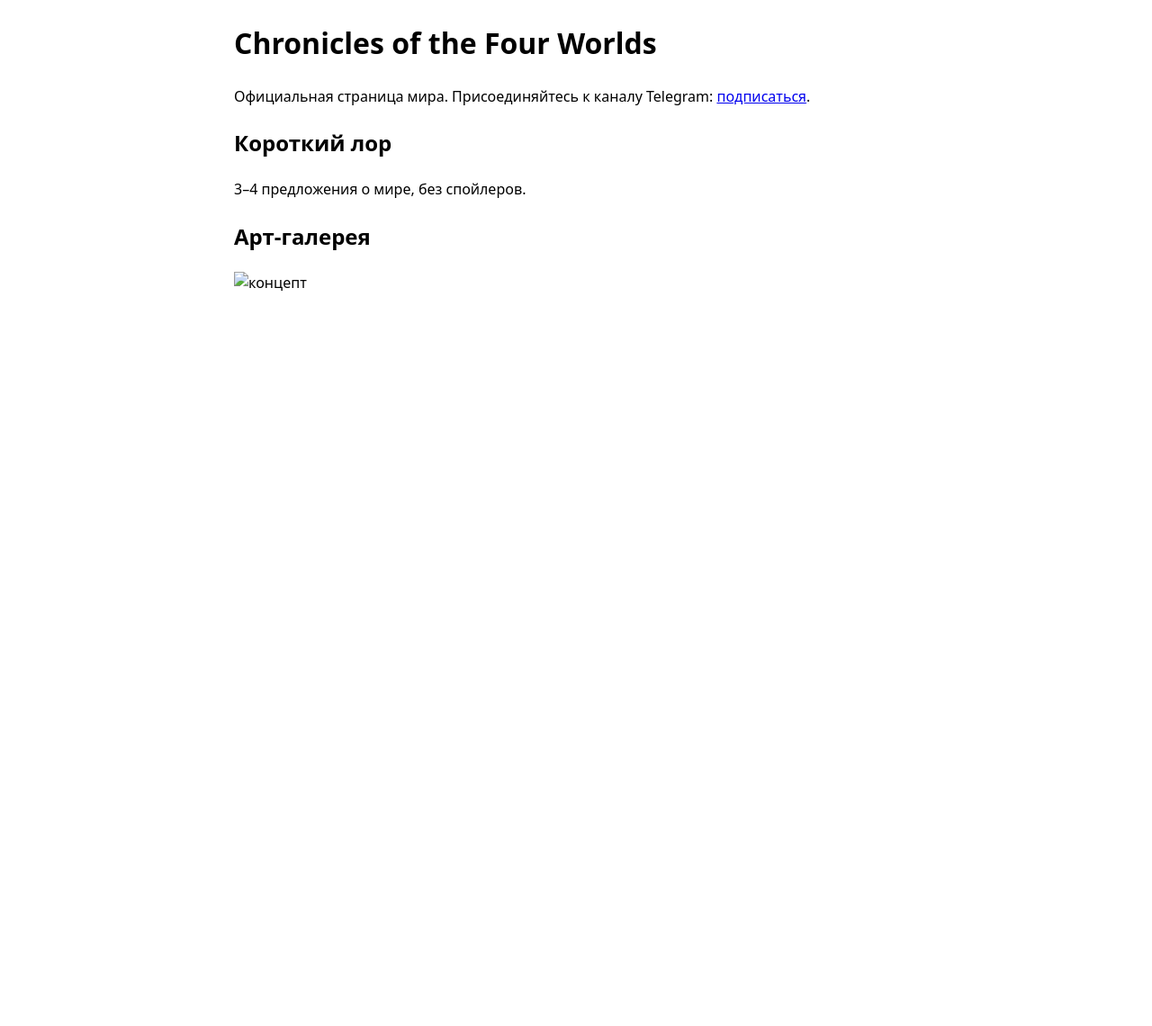
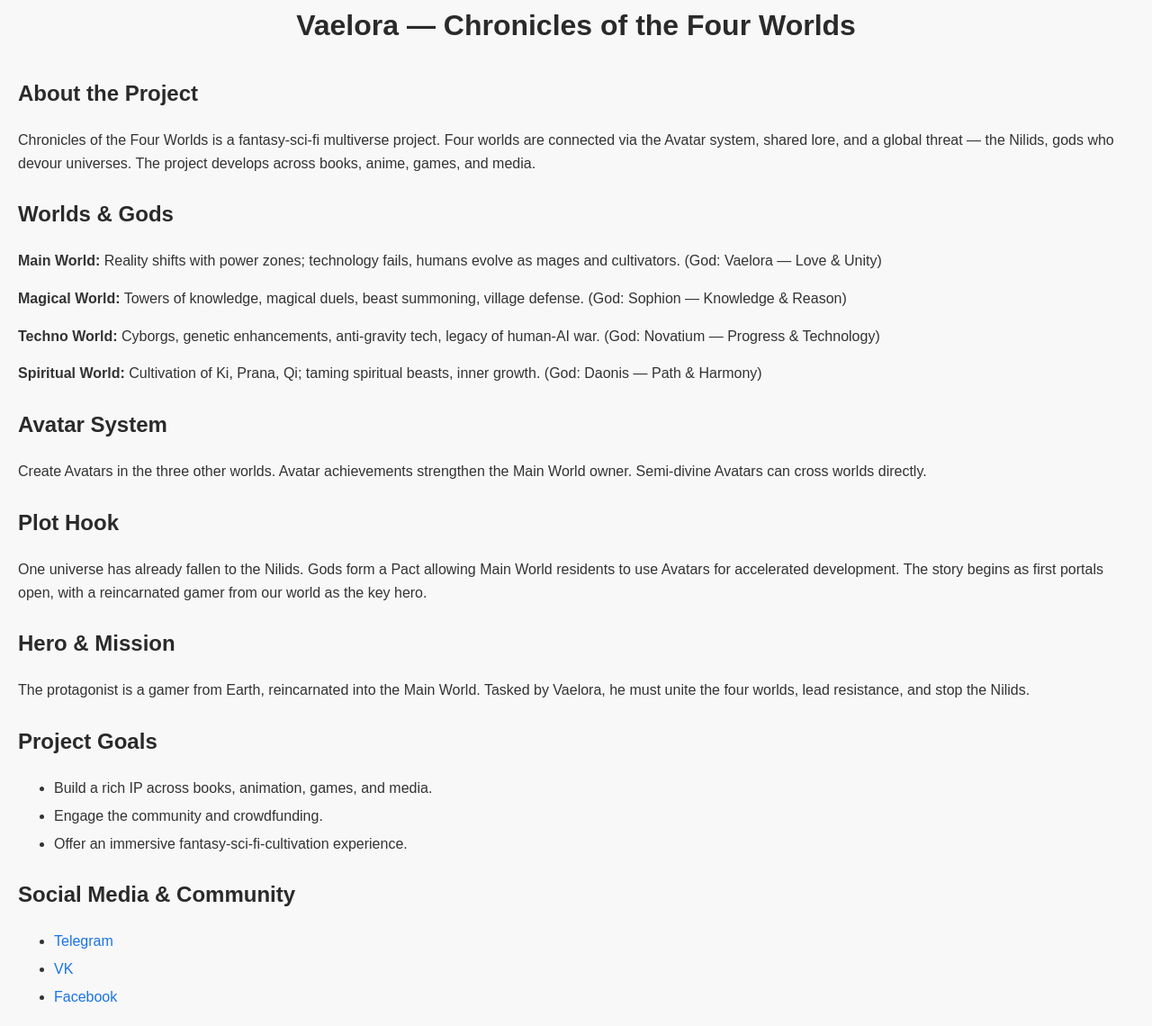
Before and after one commit to CIAandroid/vaelora.github.io, a plain HTML site: page index.html in a window 1280 px wide. Shown: the part 18-1158 px from the top of the page at 90% size. Before the commit the page ends 800 px from the top, so only its background shows below. Drawn offline with Linux system fonts and the light colour scheme.

Commit message:
Add files via upload

```diff
--- /dev/null
+++ b/css/style.css
@@ -0,0 +1,15 @@
+body {
+    font-family: Arial, sans-serif;
+    line-height: 1.6;
+    margin: 20px;
+    background-color: #f8f8f8;
+    color: #333;
+}
+
+h1, h2 {
+    color: #2a2a2a;
+}
+
+ul li {
+    margin: 5px 0;
+}
--- a/index.html
+++ b/index.html
@@ -1,17 +1,91 @@
-<!doctype html>
-<html lang="ru">
+<!DOCTYPE html>
+<html lang="en">
 <head>
-  <meta charset="utf-8"/>
-  <meta name="viewport" content="width=device-width, initial-scale=1"/>
-  <title>Chronicles of the Four Worlds</title>
-  <style>body{font-family:system-ui;max-width:760px;margin:40px auto;padding:0 16px;line-height:1.6}</style>
+    <meta charset="UTF-8">
+    <title>Vaelora — Chronicles of the Four Worlds</title>
+    <style>
+        body {
+            font-family: Arial, sans-serif;
+            line-height: 1.6;
+            margin: 20px;
+            background-color: #f8f8f8;
+            color: #333;
+        }
+        header {
+            text-align: center;
+            margin-bottom: 30px;
+        }
+        h1 {
+            color: #2a2a2a;
+        }
+        h2 {
+            color: #2a2a2a;
+            margin-top: 25px;
+        }
+        ul li {
+            margin: 5px 0;
+        }
+        section {
+            margin-bottom: 20px;
+        }
+        a {
+            color: #1a73e8;
+            text-decoration: none;
+        }
+        a:hover {
+            text-decoration: underline;
+        }
+    </style>
 </head>
 <body>
-  <h1>Chronicles of the Four Worlds</h1>
-  <p>Официальная страница мира. Присоединяйтесь к каналу Telegram: <a href="https://t.me/ВАШ_КАНАЛ" target="_blank" rel="noopener">подписаться</a>.</p>
-  <h2>Короткий лор</h2>
-  <p>3–4 предложения о мире, без спойлеров.</p>
-  <h2>Арт‑галерея</h2>
-  <img src="ART1.jpg" alt="концепт" width="100%"/>
+    <header>
+        <h1>Vaelora — Chronicles of the Four Worlds</h1>
+    </header>
+
+    <section id="about">
+        <h2>About the Project</h2>
+        <p>Chronicles of the Four Worlds is a fantasy-sci-fi multiverse project. Four worlds are connected via the Avatar system, shared lore, and a global threat — the Nilids, gods who devour universes. The project develops across books, anime, games, and media.</p>
+    </section>
+
+    <section id="worlds">
+        <h2>Worlds & Gods</h2>
+        <p><strong>Main World:</strong> Reality shifts with power zones; technology fails, humans evolve as mages and cultivators. (God: Vaelora — Love & Unity)</p>
+        <p><strong>Magical World:</strong> Towers of knowledge, magical duels, beast summoning, village defense. (God: Sophion — Knowledge & Reason)</p>
+        <p><strong>Techno World:</strong> Cyborgs, genetic enhancements, anti-gravity tech, legacy of human-AI war. (God: Novatium — Progress & Technology)</p>
+        <p><strong>Spiritual World:</strong> Cultivation of Ki, Prana, Qi; taming spiritual beasts, inner growth. (God: Daonis — Path & Harmony)</p>
+    </section>
+
+    <section id="avatars">
+        <h2>Avatar System</h2>
+        <p>Create Avatars in the three other worlds. Avatar achievements strengthen the Main World owner. Semi-divine Avatars can cross worlds directly.</p>
+    </section>
+
+    <section id="plot">
+        <h2>Plot Hook</h2>
+        <p>One universe has already fallen to the Nilids. Gods form a Pact allowing Main World residents to use Avatars for accelerated development. The story begins as first portals open, with a reincarnated gamer from our world as the key hero.</p>
+    </section>
+
+    <section id="hero">
+        <h2>Hero & Mission</h2>
+        <p>The protagonist is a gamer from Earth, reincarnated into the Main World. Tasked by Vaelora, he must unite the four worlds, lead resistance, and stop the Nilids.</p>
+    </section>
+
+    <section id="goals">
+        <h2>Project Goals</h2>
+        <ul>
+            <li>Build a rich IP across books, animation, games, and media.</li>
+            <li>Engage the community and crowdfunding.</li>
+            <li>Offer an immersive fantasy-sci-fi-cultivation experience.</li>
+        </ul>
+    </section>
+
+    <section id="social">
+        <h2>Social Media & Community</h2>
+        <ul>
+            <li><a href="#">Telegram</a></li>
+            <li><a href="#">VK</a></li>
+            <li><a href="#">Facebook</a></li>
+        </ul>
+    </section>
 </body>
 </html>
```
